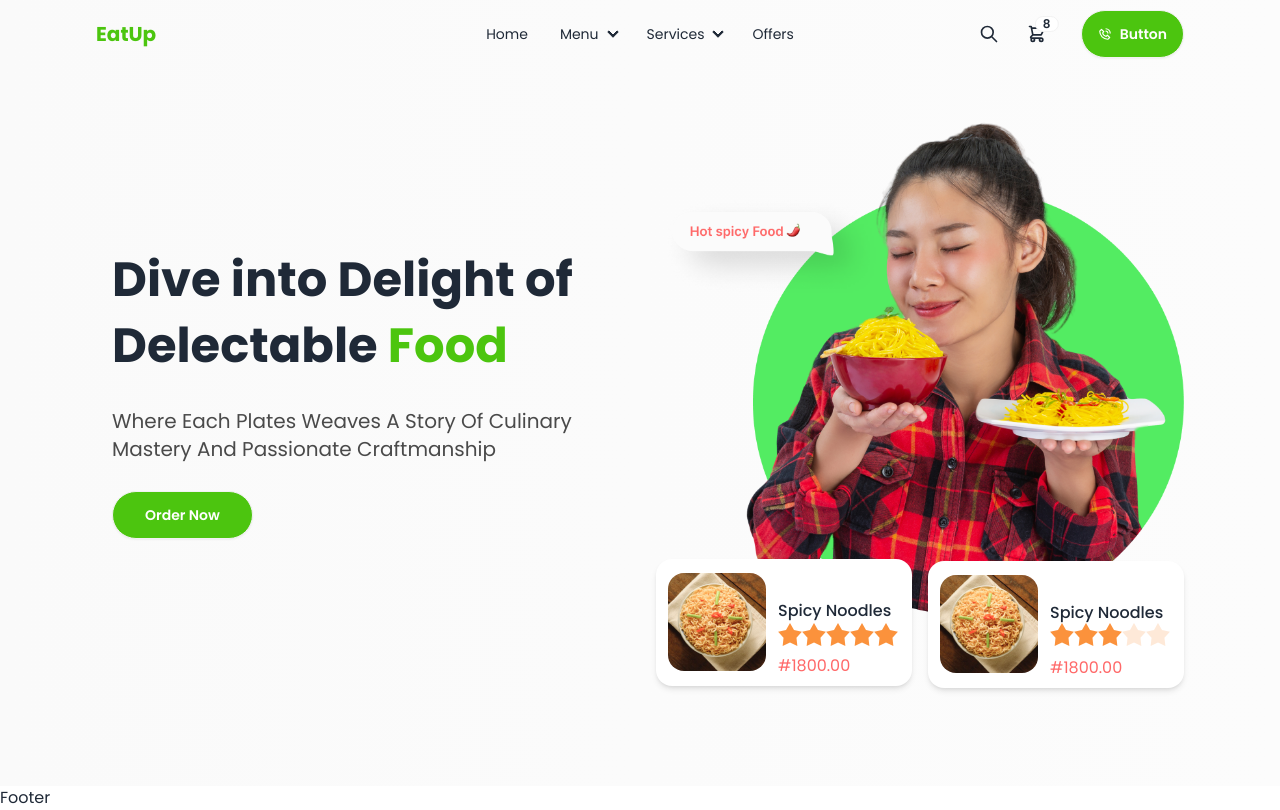
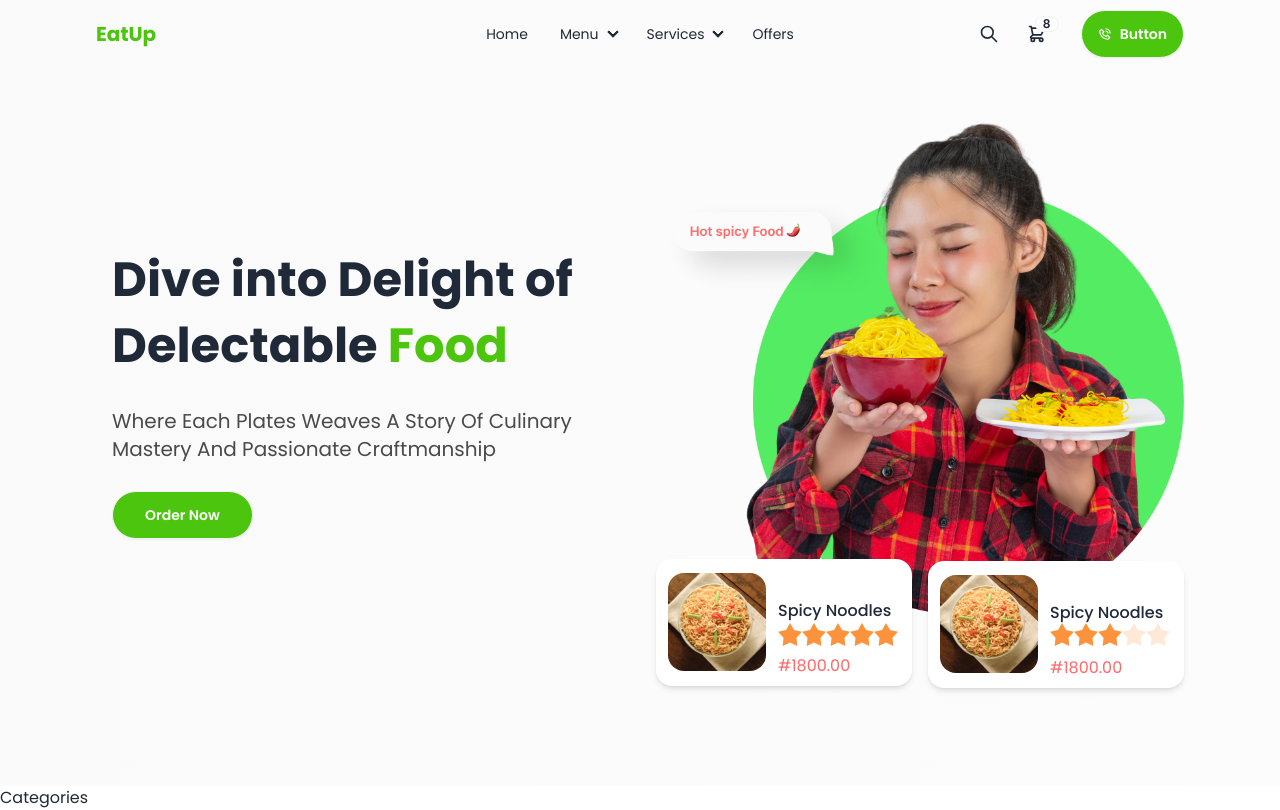
Before and after one commit to Mubarak1A/EatUp, a React (Vite) app in the folder EatUp-client/: page / in a window 1280 px wide. Built offline with nearby package versions, Linux system fonts and the light colour scheme.

Commit message:
create and import the categories components

```diff
--- /dev/null
+++ b/EatUp-client/src/components/Categories.jsx
@@ -0,0 +1,9 @@
+import React from 'react'
+
+function Categories() {
+  return (
+    <div>Categories</div>
+  )
+}
+
+export default Categories
--- a/EatUp-client/src/layout/Main.jsx
+++ b/EatUp-client/src/layout/Main.jsx
@@ -9,7 +9,6 @@ export default function Main() {
     <div>
         <Navbar />
         <Outlet />
-        <footer>Footer</footer>
     </div>
   )
 }
--- a/EatUp-client/src/pages/home/Home.jsx
+++ b/EatUp-client/src/pages/home/Home.jsx
@@ -1,8 +1,12 @@
 import React from 'react'
 import Banner from '../../components/Banner'
+import Categories from '../../components/Categories'
 
 export default function Home() {
   return (
-   <Banner />
+    <>
+      <Banner />
+      <Categories />
+    </>
   )
 }
```
